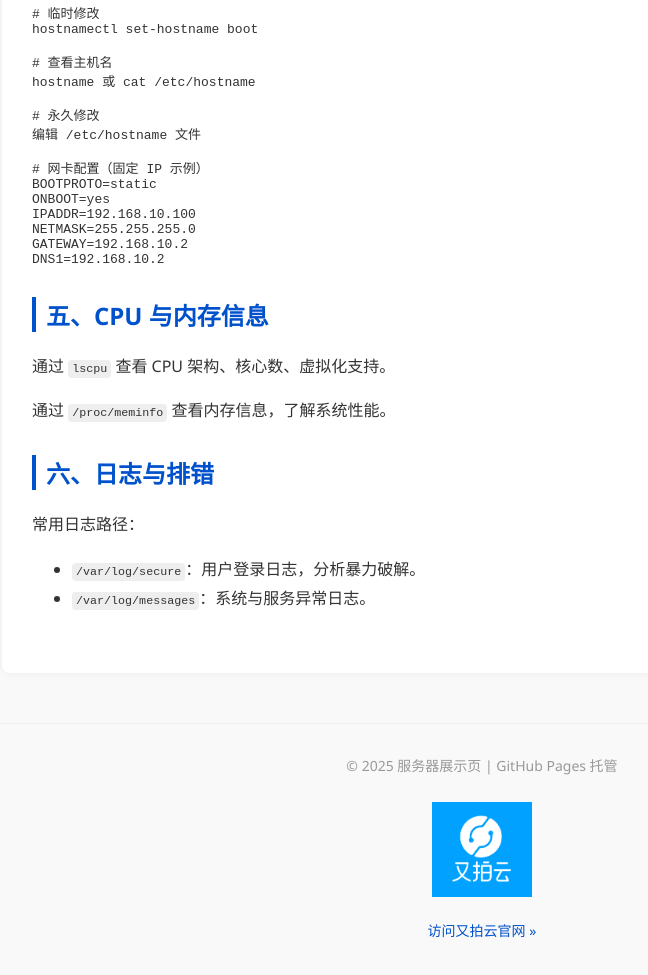
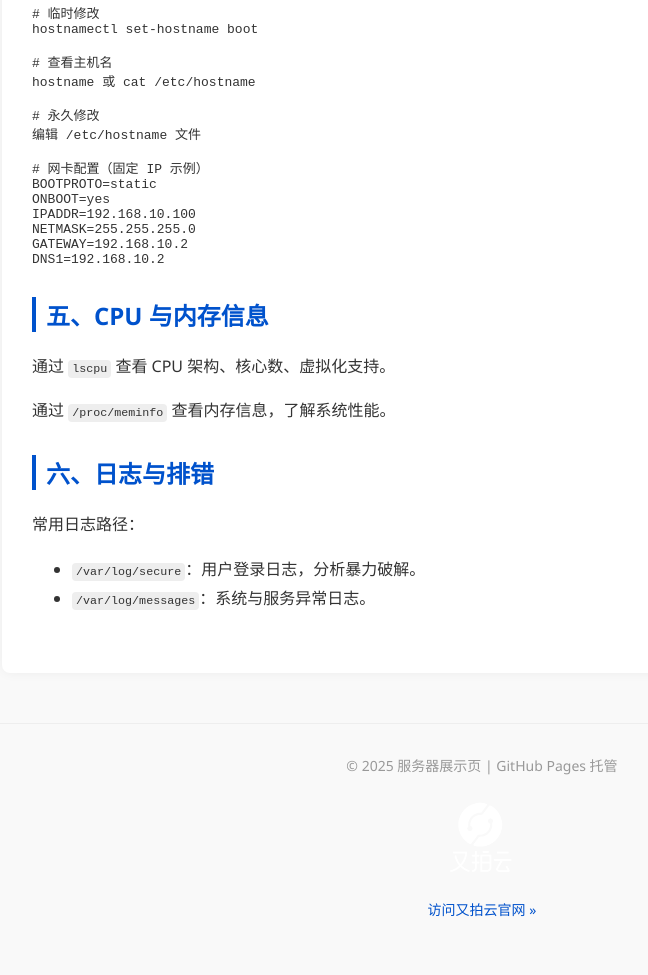
Before and after one commit to dgf2292317551-lab/upyun, a plain HTML site: page index.html in a window 1280 px wide. Shown: the part 1014-1989 px from the top of the page, without its empty margins (158-806 px from the left). Drawn offline with Linux system fonts and the light colour scheme.

Commit message:
Update index.html

```diff
--- a/index.html
+++ b/index.html
@@ -147,7 +147,7 @@ DNS1=192.168.10.2</pre>
 
 <footer>
 <p>© 2025 服务器展示页 | GitHub Pages 托管</p>
-<p><img alt="又拍云 Logo" src="https://github.com/dgf2292317551-lab/upyun/blob/main/2137cba1243bcfdd38e18932c7a0490.png?raw=true" style="max-width: 100px; margin-top: 10px;"/></p>
+<p><img alt="又拍云 Logo" src="https://github.com/dgf2292317551-lab/upyun/blob/main/123123.png?raw=true" style="max-width: 80px; margin-top: 8px;"/></p>
 <p><a href="https://www.upyun.com/?utm_source=lianmeng&amp;utm_medium=referral" rel="noopener" target="_blank">访问又拍云官网 »</a></p>
 </footer>
 </body>
```
